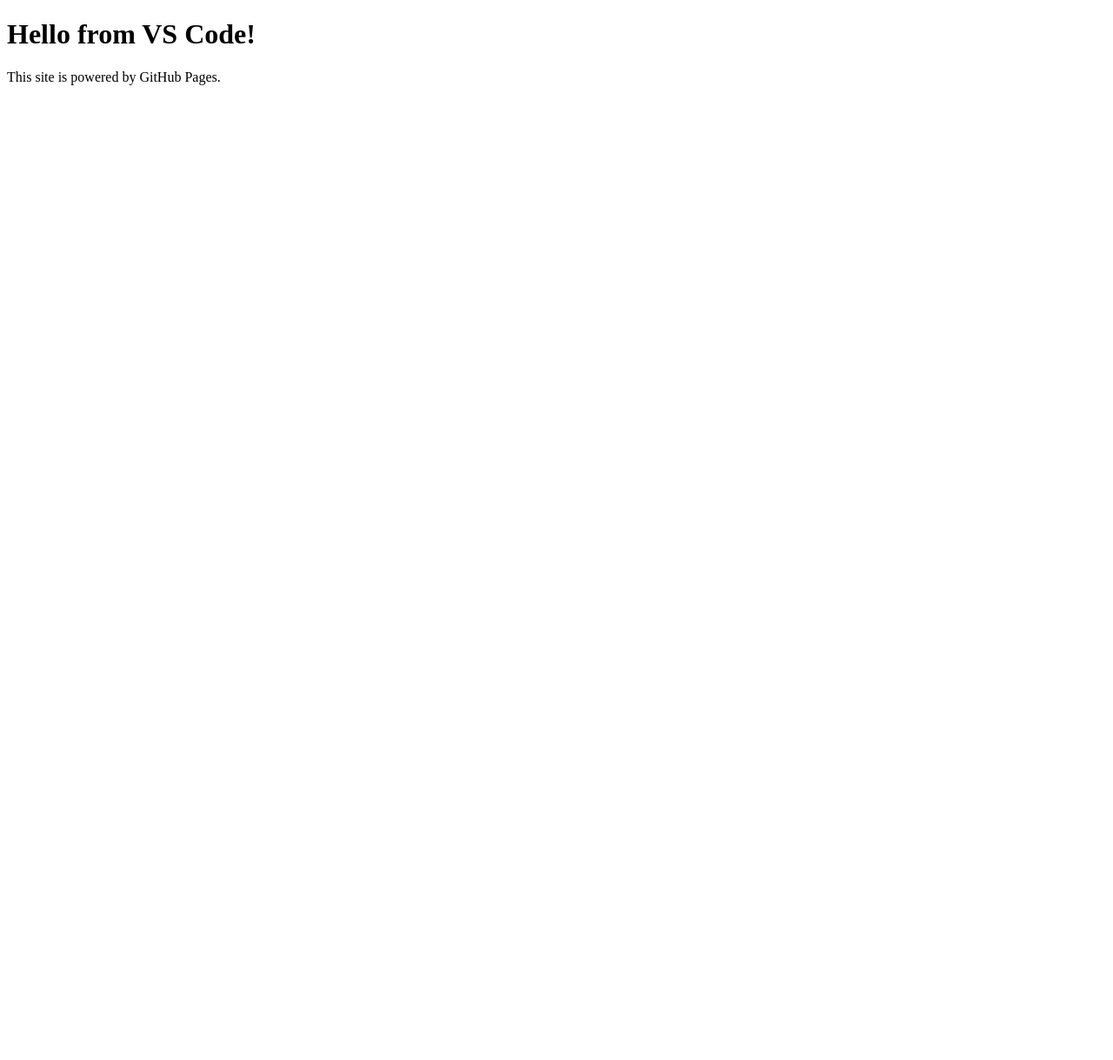
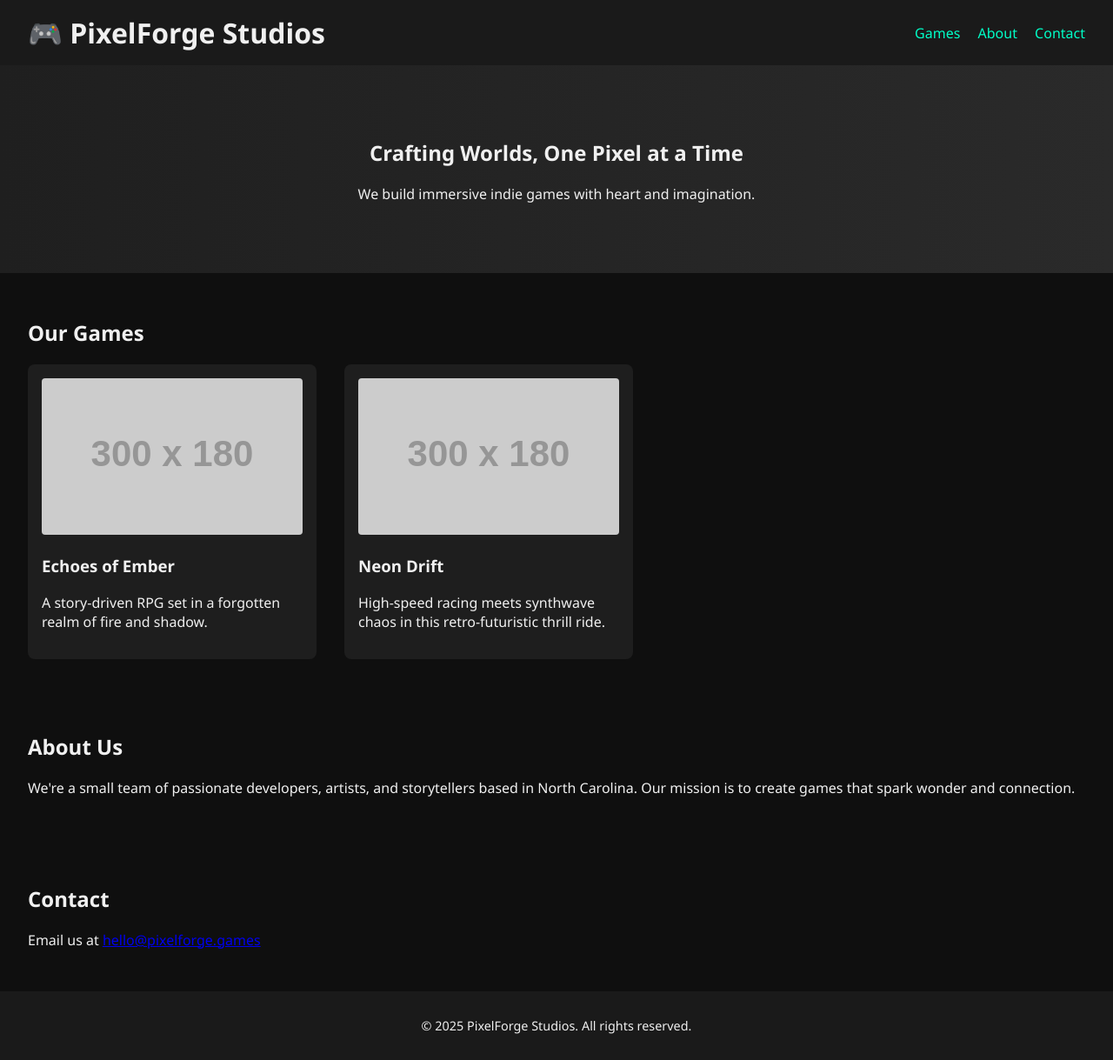
Before and after one commit to MasonBarns/nexusinteractive, a plain HTML site: page index.html in a window 1280 px wide. Shown: the whole page at 87% size. Before the commit the page ends 800 px from the top, so only its background shows below. Drawn offline with Linux system fonts and the light colour scheme; placeholder pictures from the web are drawn by us.

Commit message:
Add game studio website

```diff
--- a/index.html
+++ b/index.html
@@ -1,10 +1,54 @@
 <!DOCTYPE html>
-<html>
+<html lang="en">
 <head>
-  <title>My GitHub Website</title>
+  <meta charset="UTF-8" />
+  <meta name="viewport" content="width=device-width, initial-scale=1.0" />
+  <title>PixelForge Studios</title>
+  <link rel="stylesheet" href="style.css" />
 </head>
 <body>
-  <h1>Hello from VS Code!</h1>
-  <p>This site is powered by GitHub Pages.</p>
+  <header>
+    <h1>🎮 PixelForge Studios</h1>
+    <nav>
+      <a href="#games">Games</a>
+      <a href="#about">About</a>
+      <a href="#contact">Contact</a>
+    </nav>
+  </header>
+
+  <section id="hero">
+    <h2>Crafting Worlds, One Pixel at a Time</h2>
+    <p>We build immersive indie games with heart and imagination.</p>
+  </section>
+
+  <section id="games">
+    <h2>Our Games</h2>
+    <div class="game-gallery">
+      <div class="game-card">
+        <img src="https://via.placeholder.com/300x180" alt="Game 1" />
+        <h3>Echoes of Ember</h3>
+        <p>A story-driven RPG set in a forgotten realm of fire and shadow.</p>
+      </div>
+      <div class="game-card">
+        <img src="https://via.placeholder.com/300x180" alt="Game 2" />
+        <h3>Neon Drift</h3>
+        <p>High-speed racing meets synthwave chaos in this retro-futuristic thrill ride.</p>
+      </div>
+    </div>
+  </section>
+
+  <section id="about">
+    <h2>About Us</h2>
+    <p>We're a small team of passionate developers, artists, and storytellers based in North Carolina. Our mission is to create games that spark wonder and connection.</p>
+  </section>
+
+  <section id="contact">
+    <h2>Contact</h2>
+    <p>Email us at <a href="mailto:hello@pixelforge.games">hello@pixelforge.games</a></p>
+  </section>
+
+  <footer>
+    <p>&copy; 2025 PixelForge Studios. All rights reserved.</p>
+  </footer>
 </body>
 </html>
--- /dev/null
+++ b/style.css
@@ -0,0 +1,63 @@
+body {
+  font-family: 'Segoe UI', sans-serif;
+  margin: 0;
+  background-color: #0f0f0f;
+  color: #f0f0f0;
+}
+
+header {
+  background-color: #1a1a1a;
+  padding: 1rem 2rem;
+  display: flex;
+  justify-content: space-between;
+  align-items: center;
+}
+
+header h1 {
+  margin: 0;
+}
+
+nav a {
+  margin-left: 1rem;
+  color: #00ffc8;
+  text-decoration: none;
+}
+
+#hero {
+  text-align: center;
+  padding: 4rem 2rem;
+  background: linear-gradient(to right, #1f1f1f, #2a2a2a);
+}
+
+#games {
+  padding: 2rem;
+}
+
+.game-gallery {
+  display: flex;
+  gap: 2rem;
+  flex-wrap: wrap;
+}
+
+.game-card {
+  background-color: #1e1e1e;
+  padding: 1rem;
+  border-radius: 8px;
+  width: 300px;
+}
+
+.game-card img {
+  width: 100%;
+  border-radius: 4px;
+}
+
+#about, #contact {
+  padding: 2rem;
+}
+
+footer {
+  text-align: center;
+  padding: 1rem;
+  background-color: #1a1a1a;
+  font-size: 0.9rem;
+}
```
